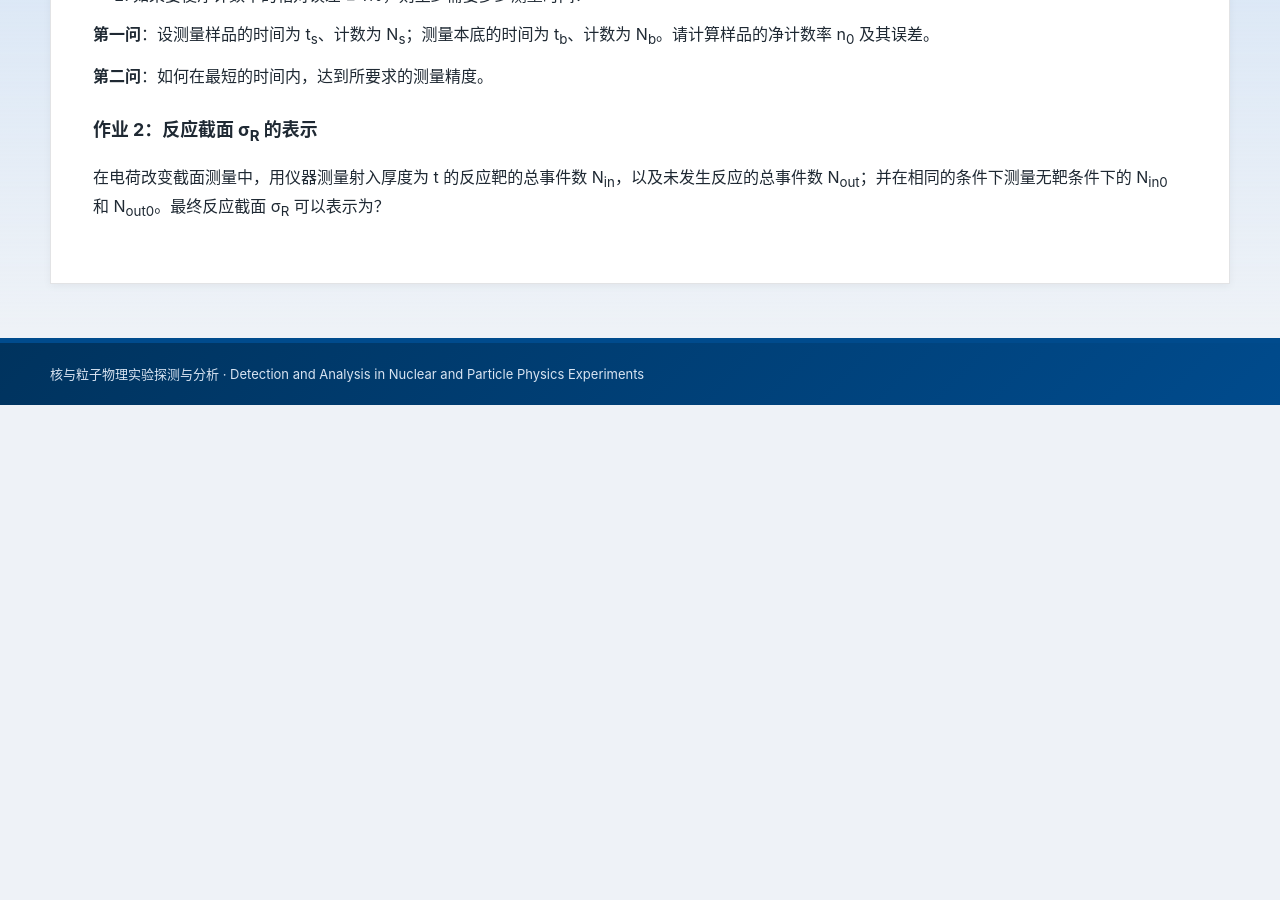
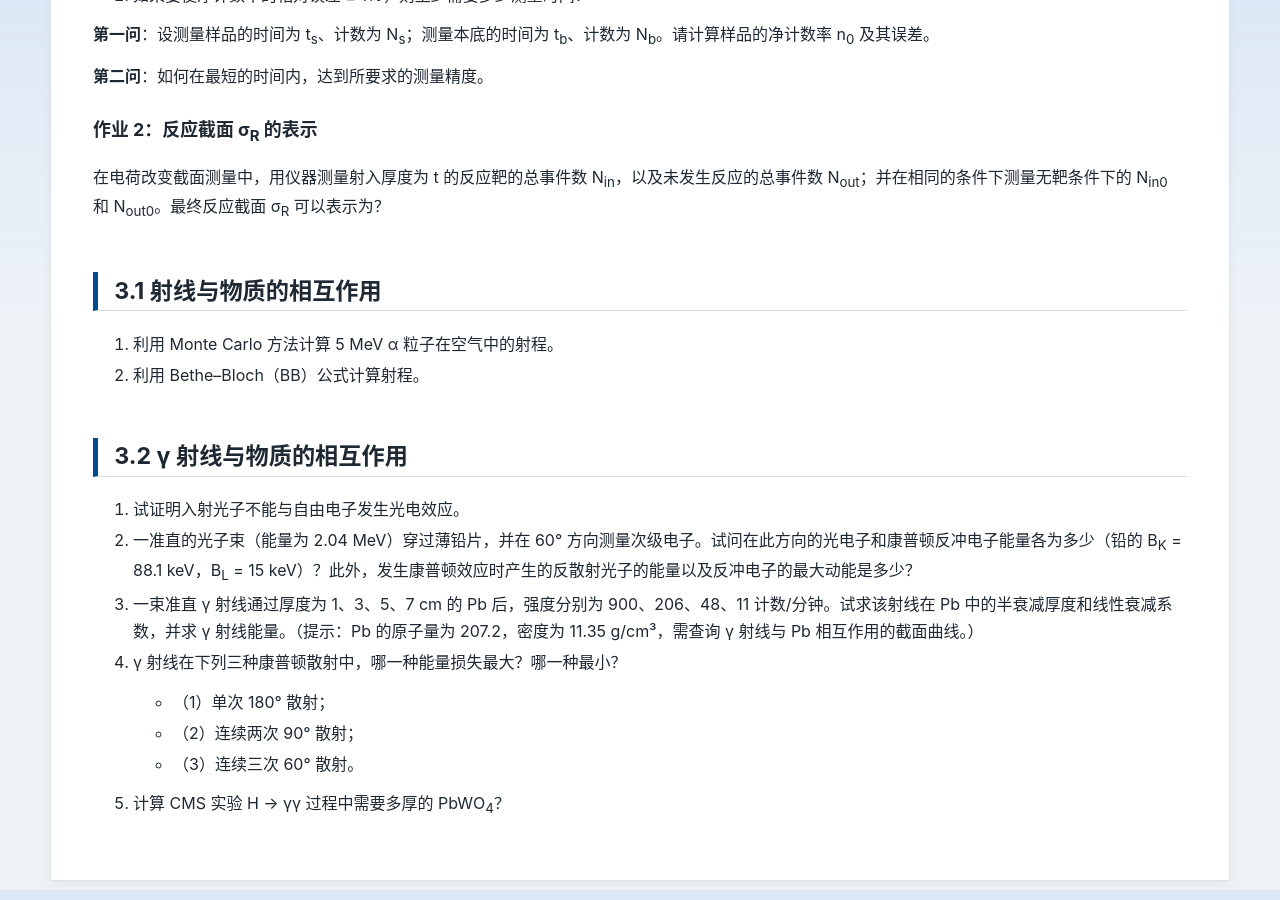
Before and after one commit to yt876/Nuclear-and-Particle-Physics-Detection-and-Analysis, a Jekyll site: the page built from coursework.md, in a window 1280 px wide and 900 px high, scrolled down 910 px. Built offline with Jekyll 4.4.1, drawn with Linux system fonts in a browser that asks for light colours; our own code applies the rules of GitHub Pages for plain Markdown files; before the commit the page ends 1315 px from its top, so only the background shows below that.

Commit message:
Add chapter 3 assignments (3.1 interaction, 3.2 gamma interactions)

```diff
--- a/coursework.md
+++ b/coursework.md
@@ -3,7 +3,7 @@
 | 章节 | 主题 | 状态 |
 | --- | --- | --- |
 | 2 | 粒子探测中的统计误差规律 | 已发布 |
-| 3 | 射线与物质的相互作用 | 准备中 |
+| 3 | 射线与物质的相互作用 | 已发布 |
 | 4 | 气体探测器 | 准备中 |
 | 5 | 闪烁体探测器 | 准备中 |
 | 6 | 半导体探测器 | 准备中 |
@@ -26,3 +26,19 @@
 ### 作业 2：反应截面 σ<sub>R</sub> 的表示
 
 在电荷改变截面测量中，用仪器测量射入厚度为 t 的反应靶的总事件数 N<sub>in</sub>，以及未发生反应的总事件数 N<sub>out</sub>；并在相同的条件下测量无靶条件下的 N<sub>in0</sub> 和 N<sub>out0</sub>。最终反应截面 σ<sub>R</sub> 可以表示为？
+
+## 3.1 射线与物质的相互作用
+
+1. 利用 Monte Carlo 方法计算 5 MeV α 粒子在空气中的射程。
+2. 利用 Bethe–Bloch（BB）公式计算射程。
+
+## 3.2 γ 射线与物质的相互作用
+
+1. 试证明入射光子不能与自由电子发生光电效应。
+2. 一准直的光子束（能量为 2.04 MeV）穿过薄铅片，并在 60° 方向测量次级电子。试问在此方向的光电子和康普顿反冲电子能量各为多少（铅的 B<sub>K</sub> = 88.1 keV，B<sub>L</sub> = 15 keV）？此外，发生康普顿效应时产生的反散射光子的能量以及反冲电子的最大动能是多少？
+3. 一束准直 γ 射线通过厚度为 1、3、5、7 cm 的 Pb 后，强度分别为 900、206、48、11 计数/分钟。试求该射线在 Pb 中的半衰减厚度和线性衰减系数，并求 γ 射线能量。（提示：Pb 的原子量为 207.2，密度为 11.35 g/cm³，需查询 γ 射线与 Pb 相互作用的截面曲线。）
+4. γ 射线在下列三种康普顿散射中，哪一种能量损失最大？哪一种最小？
+   - （1）单次 180° 散射；
+   - （2）连续两次 90° 散射；
+   - （3）连续三次 60° 散射。
+5. 计算 CMS 实验 H → γγ 过程中需要多厚的 PbWO<sub>4</sub>？
```
